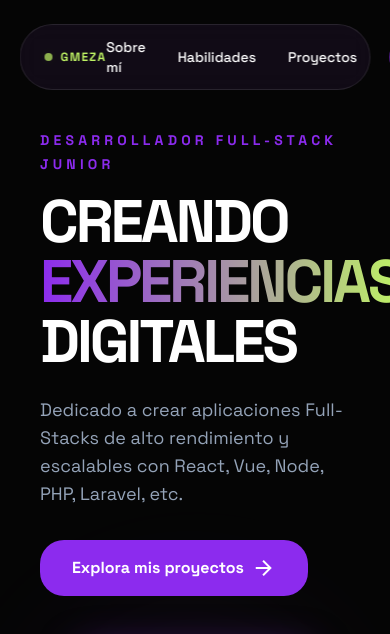
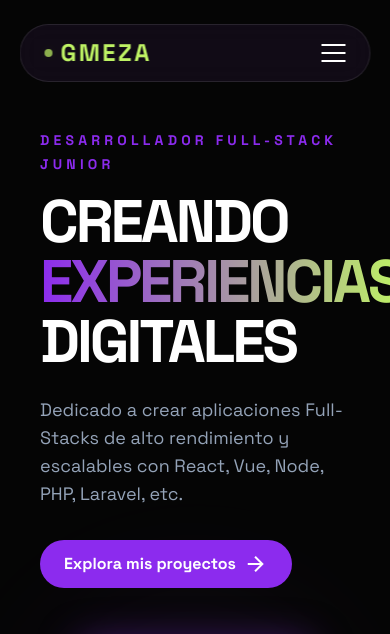
Before and after one commit to gabotoxf/Gabotoxf, a React (Vite) app in the folder frontend/: page / in a window 390 px wide. Shown: the top 634 px of the page. Built offline with nearby package versions, Linux system fonts and the light colour scheme; grey boxes are pictures that could not be loaded.

Commit message:
Footer reparado

```diff
--- a/frontend/package.json
+++ b/frontend/package.json
@@ -3,11 +3,14 @@
   "private": true,
   "version": "0.0.0",
   "type": "module",
+  "homepage": "https://gabotoxf.github.io/Gabotoxf",
   "scripts": {
     "dev": "vite",
     "build": "vite build",
     "lint": "eslint .",
-    "preview": "vite preview"
+    "preview": "vite preview",
+    "predeploy": "npm run build",
+    "deploy": "gh-pages -d dist"
   },
   "dependencies": {
     "react": "^19.2.0",
@@ -27,6 +30,7 @@
     "eslint": "^9.39.1",
     "eslint-plugin-react-hooks": "^7.0.1",
     "eslint-plugin-react-refresh": "^0.4.24",
+    "gh-pages": "^6.3.0",
     "globals": "^16.5.0",
     "postcss": "^8.5.6",
     "tailwindcss": "^4.1.18",
--- a/frontend/src/components/Contact.jsx
+++ b/frontend/src/components/Contact.jsx
@@ -26,7 +26,7 @@ export default function ContactSection() {
 
             <div className="flex flex-wrap justify-center gap-6">
               <a
-                href="mailto:hello@example.com"
+                href="https://wa.link/r1zxye"
                 className="bg-white text-black px-12 py-5 rounded-2xl text-lg font-bold hover:bg-slate-200 transition-all flex items-center gap-2"
               >
                 Iniciar una Conversación
--- a/frontend/src/components/Footer.jsx
+++ b/frontend/src/components/Footer.jsx
@@ -11,34 +11,28 @@ export default function Footer() {
               </span>
             </div>
             <span className="text-lg font-extrabold text-white tracking-tight">
-              DEVCORE
+              GABOTOXF
             </span>
           </div>
 
           <div className="flex flex-wrap justify-center gap-10">
             <a
-              href="#"
+              href="https://x.com/gabotox3f"
               className="text-sm font-semibold text-slate-500 hover:text-white transition-colors"
             >
               Twitter
             </a>
             <a
-              href="#"
+              href="https://www.linkedin.com/in/gabotoxf/"
               className="text-sm font-semibold text-slate-500 hover:text-white transition-colors"
             >
               LinkedIn
             </a>
             <a
-              href="#"
+              href="https://github.com/gabotoxf"
               className="text-sm font-semibold text-slate-500 hover:text-white transition-colors"
             >
               GitHub
-            </a>
-            <a
-              href="#"
-              className="text-sm font-semibold text-slate-500 hover:text-white transition-colors"
-            >
-              Dribbble
             </a>
           </div>
         </div>
--- a/frontend/src/components/Hero.jsx
+++ b/frontend/src/components/Hero.jsx
@@ -17,7 +17,7 @@ export default function Hero() {
                     <h2 className="text-6xl md:text-8xl font-black leading-none tracking-tighter mt-4">
                         CREANDO <br />
                         <span className="text-transparent bg-clip-text bg-gradient-to-r from-primary to-accent-lime">
-                        EXPERIENCIAS
+                            EXPERIENCIAS
                         </span>
                         <br />
                         DIGITALES
@@ -28,10 +28,11 @@ export default function Hero() {
                     </p>
 
 
-                    <button className="mt-8 bg-primary text-white px-8 py-4 rounded-xl font-bold flex items-center gap-2">
+                    <a href="#projects" className="mt-8 inline-flex items-center gap-2 bg-primary text-white rounded-xl font-bold px-6 py-3">
                         Explora mis proyectos
                         <span className="material-symbols-outlined">arrow_forward</span>
-                    </button>
+                    </a>
+
                 </div>
 
                 <div className="col-span-12 lg:col-span-6 relative aspect-square">
--- a/frontend/src/components/Navbar.jsx
+++ b/frontend/src/components/Navbar.jsx
@@ -1,25 +1,95 @@
+import { useState } from "react";
+
 export default function Navbar() {
+  const [open, setOpen] = useState(false);
+
   return (
     <nav className="fixed top-6 left-1/2 -translate-x-1/2 z-50 w-[90%] max-w-4xl">
-      <div className="glass bg-white/70 dark:bg-glass-bg rounded-full px-6 py-3 flex items-center justify-between">
+      <div className="glass bg-white/70 dark:bg-glass-bg rounded-full px-6 py-3 flex items-center justify-between relative">
+
+        {/* Logo */}
         <div className="flex items-center gap-2">
           <div className="w-2 h-2 rounded-full bg-accent-lime animate-pulse lime-glow" />
-          <span className="text-xs font-bold uppercase tracking-widest text-accent-lime">
+          <span className="text-2xl font-bold uppercase tracking-widest text-accent-lime">
             Gmeza
           </span>
         </div>
 
-        <div className="flex items-center gap-8">
-          <a href="#about" className="text-sm font-medium hover:text-primary">Sobre mí</a>
-          <a href="#skills" className="text-sm font-medium hover:text-primary">Habilidades</a>
-          <a href="#projects" className="text-sm font-medium hover:text-primary">Proyectos</a>
+
+        <div className="hidden md:flex items-center gap-8">
+          <a href="#about" className="text-sm font-medium hover:text-primary">
+            Sobre mí
+          </a>
+          <a href="#skills" className="text-sm font-medium hover:text-primary">
+            Habilidades
+          </a>
+          <a href="#projects" className="text-sm font-medium hover:text-primary">
+            Proyectos
+          </a>
           <a
-            href="#contact"
+            href="https://wa.link/r1zxye"
             className="bg-primary text-white px-5 py-2 rounded-full text-sm font-bold hover:opacity-90"
           >
             Hablemos
           </a>
         </div>
+
+        <button
+          onClick={() => setOpen(!open)}
+          className="md:hidden flex flex-col gap-1.5"
+          aria-label="Abrir menú"
+        >
+          <span
+            className={`h-0.5 w-6 bg-current transition-transform ${
+              open ? "rotate-45 translate-y-2" : ""
+            }`}
+          />
+          <span
+            className={`h-0.5 w-6 bg-current transition-opacity ${
+              open ? "opacity-0" : ""
+            }`}
+          />
+          <span
+            className={`h-0.5 w-6 bg-current transition-transform ${
+              open ? "-rotate-45 -translate-y-2" : ""
+            }`}
+          />
+        </button>
+
+        {open && (
+          <div className="absolute top-full mt-4 left-0 w-full rounded-3xl bg-white/80 dark:bg-glass-bg backdrop-blur-xl shadow-xl md:hidden">
+            <div className="flex flex-col items-center gap-6 py-8">
+              <a
+                href="#about"
+                onClick={() => setOpen(false)}
+                className="text-sm font-medium hover:text-primary"
+              >
+                Sobre mí
+              </a>
+              <a
+                href="#skills"
+                onClick={() => setOpen(false)}
+                className="text-sm font-medium hover:text-primary"
+              >
+                Habilidades
+              </a>
+              <a
+                href="#projects"
+                onClick={() => setOpen(false)}
+                className="text-sm font-medium hover:text-primary"
+              >
+                Proyectos
+              </a>
+              <a
+                href="#contact"
+                onClick={() => setOpen(false)}
+                className="bg-primary text-white px-6 py-2 rounded-full text-sm font-bold hover:opacity-90"
+              >
+                Hablemos
+              </a>
+            </div>
+          </div>
+        )}
       </div>
     </nav>
   );
--- a/frontend/vite.config.js
+++ b/frontend/vite.config.js
@@ -5,6 +5,7 @@ import tailwindcss from "@tailwindcss/vite";
 
 // https://vite.dev/config/
 export default defineConfig({
+    base: "/Gabotoxf/",
   plugins: [
     react(),
     tailwindcss(),
```
Also changed, not shown: 1 other file (tests, documents, lock files or other folders).
